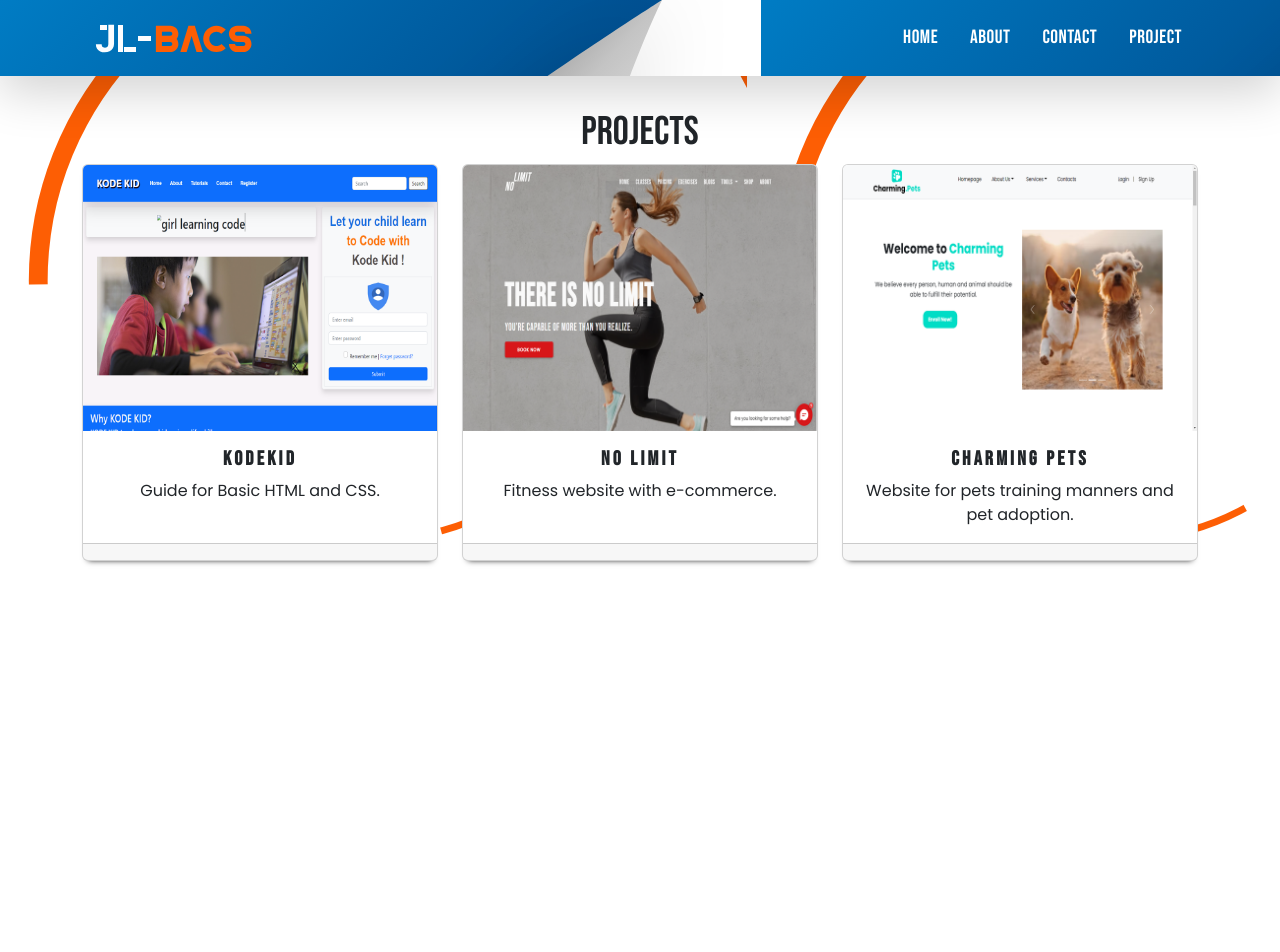
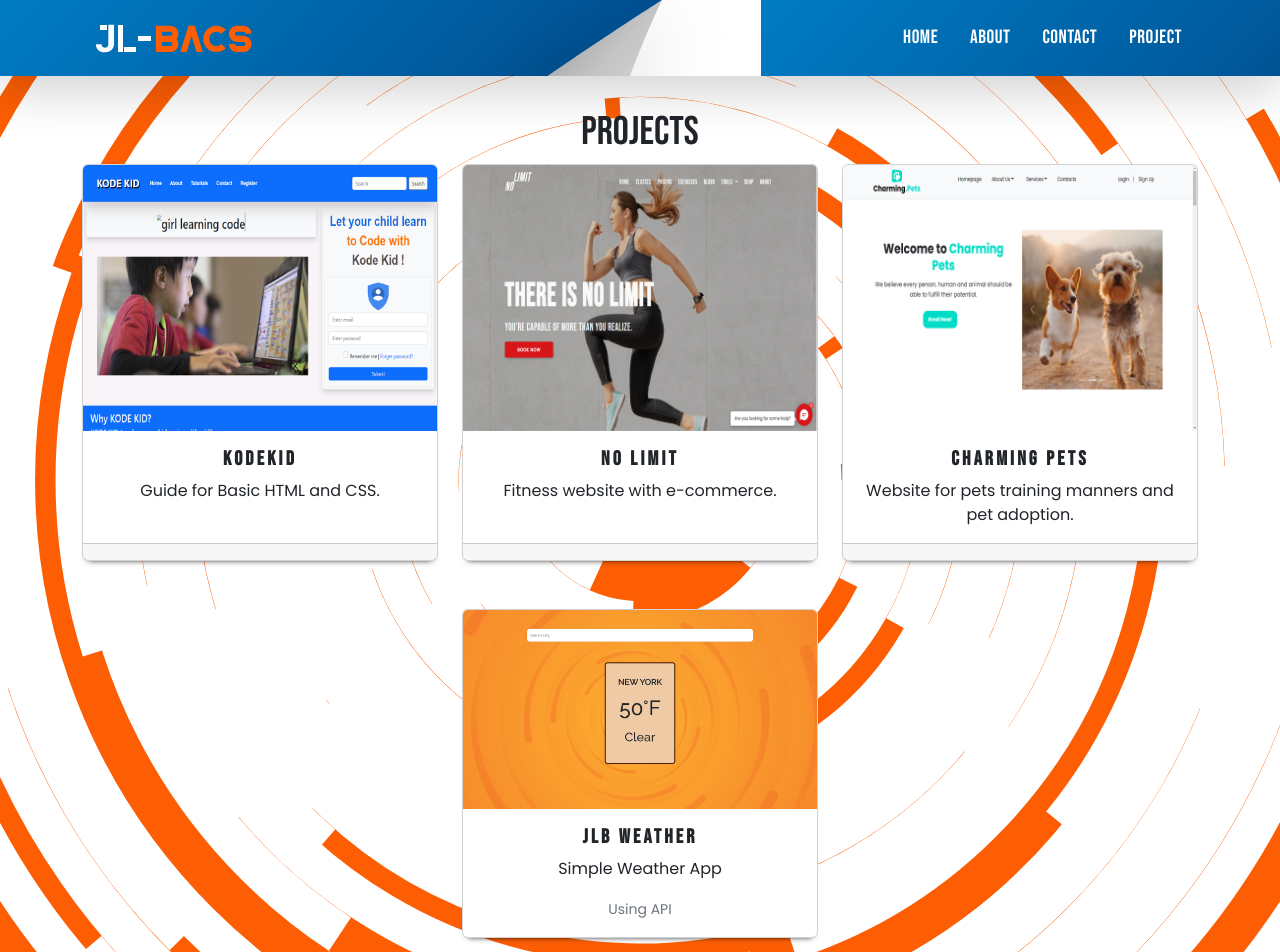
Before and after one commit to jlbbacs/Portfolio-app, a React (Create React App) app: page /project in a window 1280 px wide. Shown: the top 952 px of the page. Before the commit the page ends 800 px from the top, so only its background shows below. Built offline with nearby package versions, Linux system fonts and the light colour scheme; the HTML template or start-up script is replaced by a standard one; a web font is replaced by a local one.

Commit message:
adding content ad projects

```diff
--- a/public/index.html
+++ b/public/index.html
@@ -13,7 +13,7 @@
     <link rel="manifest" href="%PUBLIC_URL%/manifest.json" />
     <link href="https://cdn.jsdelivr.net/npm/bootstrap@5.2.1/dist/css/bootstrap.min.css" rel="stylesheet" integrity="sha384-iYQeCzEYFbKjA/T2uDLTpkwGzCiq6soy8tYaI1GyVh/UjpbCx/TYkiZhlZB6+fzT" crossorigin="anonymous">
     <script src="https://cdn.jsdelivr.net/npm/bootstrap@5.2.1/dist/js/bootstrap.bundle.min.js" integrity="sha384-u1OknCvxWvY5kfmNBILK2hRnQC3Pr17a+RTT6rIHI7NnikvbZlHgTPOOmMi466C8" crossorigin="anonymous"></script>
-    <title>JLB</title>
+    <title>JLB Weather</title>
   </head>
   <body>
     <noscript>You need to enable JavaScript to run this app.</noscript>
--- a/src/App.css
+++ b/src/App.css
@@ -1,15 +1,21 @@
 @import url('https://fonts.googleapis.com/css2?family=Bebas+Neue&family=Lato&family=Montserrat:wght@100&family=Poppins&family=Roboto+Slab&display=swap');
 *{
   padding: 0;
-  margin: 0;
+  margin: 0 auto;
   box-sizing: border-box;
+
 }
 
 body{
   background-image: url( '../src/images/back.svg' );
-  background-repeat:repeat-x;
+  background-repeat: space;
+  background-size: auto;
+
+
+
 
 }
+
 
 h1{
   text-align: center;
@@ -48,3 +54,8 @@ h1{
 
 
 }
+img{
+  margin: 0px;
+  padding: 0px;
+  border: 0px;
+  }
--- a/src/css/projects.css
+++ b/src/css/projects.css
@@ -1,3 +1,16 @@
+*{
+    box-sizing: border-box;
+    padding: 0;
+    margin: 0;
+
+}
+
+
+
 .card{
     box-shadow: 0 5px 6px -6px black;
 }
+
+#projects{
+    background-image: none;
+}
--- a/src/pages/Project.js
+++ b/src/pages/Project.js
@@ -4,6 +4,7 @@ import "../css/projects.css";
 import Nolimit from "../images/Nolimit1.png";
 import Kodekid from "../images/kodekid1.png";
 import Charmingpets from "../images/charmingpets1.png";
+import Weatherapp from "../images/weatherapp.png";
 import AOS from 'aos';
 import 'aos/dist/aos.css';
 AOS.init();
@@ -18,7 +19,8 @@ const Project = () => {
 
 
 return(
-    <div className="container">
+
+    <div className="container" id='project'>
         <h1>Projects</h1>
 
         <div class="row row-cols-1 row-cols-md-3 g-4">
@@ -61,6 +63,31 @@ return(
     </div>
   </div>
 </div>
+{/* ============solo card============= */}
+
+<div className='row'>
+<div className='col-sm'></div>
+
+
+<div className='col-sm-4'>
+<div class="card mt-5 mb-5 weather-app" data-aos="fade-down" data-aos-duration="2000">
+    <img src={Weatherapp} class="card-img-top" alt="..."/>
+    <div class="card-body ">
+      <h5 class="card-title">JLB Weather</h5>
+      <p class="card-text">Simple Weather App</p>
+      <p class="card-text"><small class="text-muted"> Using API</small></p>
+  </div>
+  </div>
+
+
+
+</div>
+
+
+<div className='col-sm'></div>
+
+</div>
+
 
     </div>
 
```
Also changed, not shown: src/images/weatherapp.png (added).
